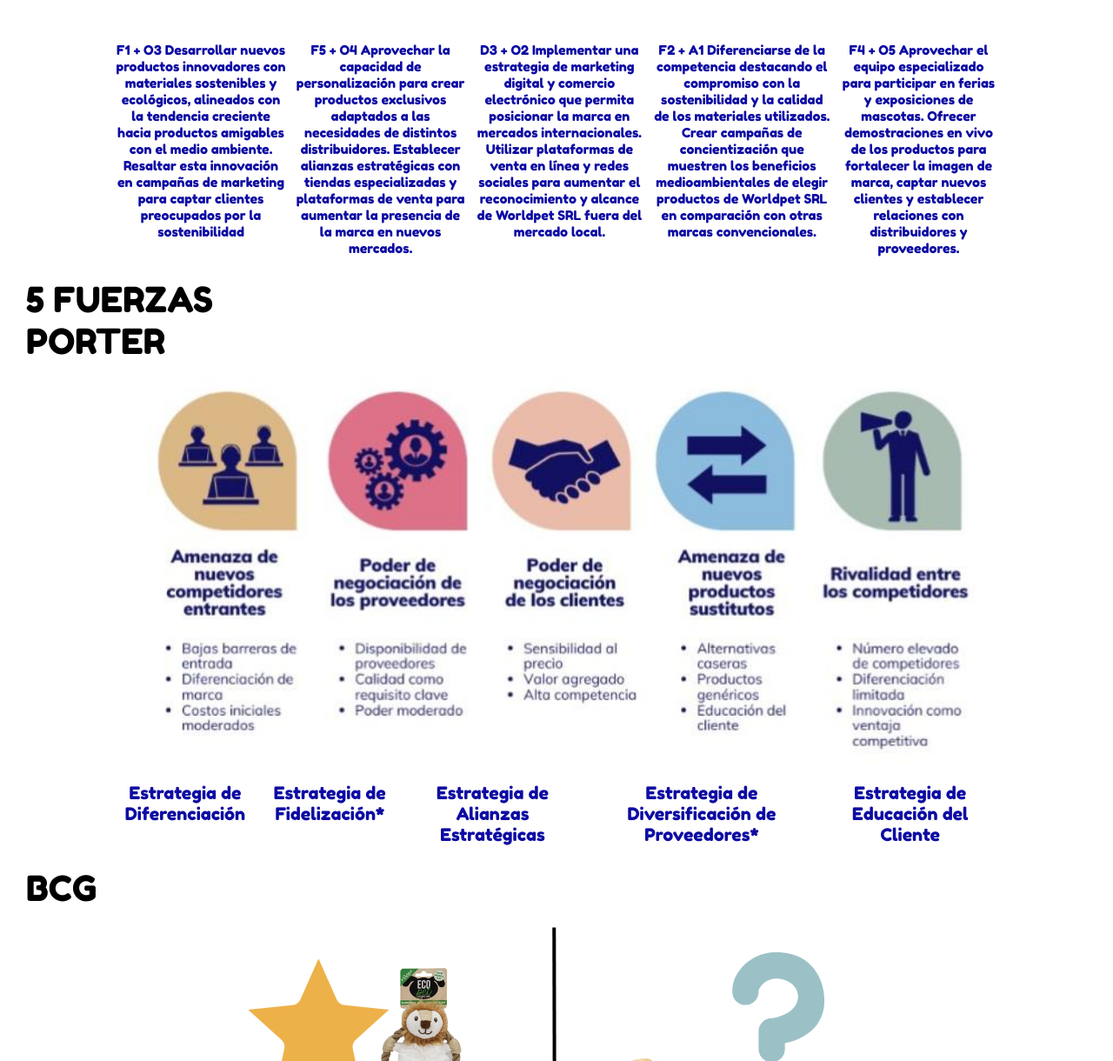
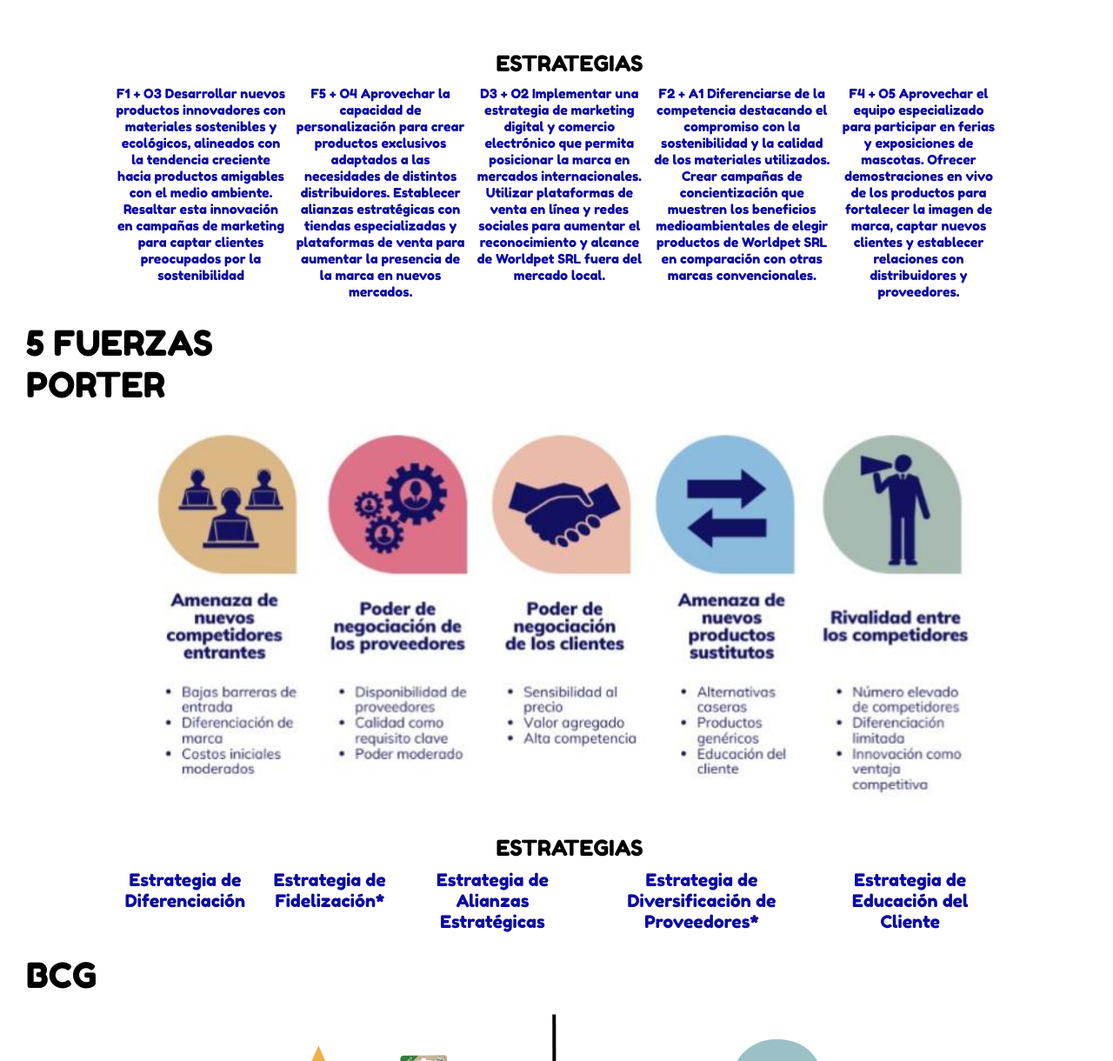
Before and after one commit to naomyxpro/a, a plain HTML site: page nosotros.html in a window 1280 px wide. Shown: the part 2320-3540 px from the top of the page at 87% size. Drawn offline with Linux system fonts and the light colour scheme.

Commit message:
final final

```diff
--- a/nosotros.html
+++ b/nosotros.html
@@ -71,14 +71,22 @@
 
         </div>
     </section>
+    <div id="info" >
+        <p class="tituloN" style="padding-left: 30px;padding-top: 20px;">
+            FODA
+        </p>
+    </div>
     <section style="display: flex; flex-direction: column; ">
+
+        <img src="Matriz_Analisis_DAFO_FODA_presentacion_plan_de_negocios.png" alt="">
+
+    </section>
+    <section style="display: flex; flex-direction: column; align-items: center;">
         <div id="info" >
-            <p class="tituloN" style="padding-left: 30px;padding-top: 20px;">
-                FODA
+            <p class="tituloN" style="padding-left: 30px;padding-bottom: 20px; font-size: 25px;">
+                ESTRATEGIAS
             </p>
         </div>
-        <img src="Matriz_Analisis_DAFO_FODA_presentacion_plan_de_negocios.png" alt="">
-
     </section>
     <section  style="margin-top: -15px; display: flex; flex-direction: row; justify-content: space-betweem; margin-left: 10%; margin-right: 10%;">
         <p class="tituloN" style="font-size:15px; color: rgb(13, 11, 163);padding: 5px; text-align: center;">F1 + O3	Desarrollar nuevos productos innovadores con materiales sostenibles y ecológicos, alineados con la tendencia creciente hacia productos amigables con el medio ambiente. Resaltar esta innovación en campañas de marketing para captar clientes preocupados por la sostenibilidad</p>
@@ -97,6 +105,13 @@
     <section style="display: flex; flex-direction: column; align-items: center;">
         <img src="porter.jpg" alt="" width="80%">
     </section>
+    <section style="display: flex; flex-direction: column; align-items: center;">
+        <div id="info" >
+            <p class="tituloN" style="padding-left: 30px;padding-bottom: 20px; font-size: 25px;">
+                ESTRATEGIAS
+            </p>
+        </div>
+    </section>
     <section  style="margin-top: -15px; display: flex; flex-direction: row; justify-content: space-betweem; margin-left: 10%; margin-right: 10%;">
         <p class="tituloN" style="font-size:20px; color: rgb(13, 11, 163);padding: 5px; text-align: center;">Estrategia de Diferenciación</p>
         <p class="tituloN" style="font-size:20px; color: rgb(13, 11, 163);padding: 5px;text-align: center;">Estrategia de Fidelización*</p>
@@ -114,6 +129,13 @@
 
         <img src="bcg.png" alt="" style="margin-top: -20px;">
 
+    </section>
+    <section style="display: flex; flex-direction: column; align-items: center;">
+        <div id="info" >
+            <p class="tituloN" style="padding-left: 30px;padding-bottom: 20px; font-size: 25px;">
+                ESTRATEGIAS
+            </p>
+        </div>
     </section>
     <section  style="margin-top: -15px; display: flex; flex-direction: row; justify-content: space-betweem; margin-left: 10%; margin-right: 10%; align-items: center;">
         <div style="padding: 5px;">
```
